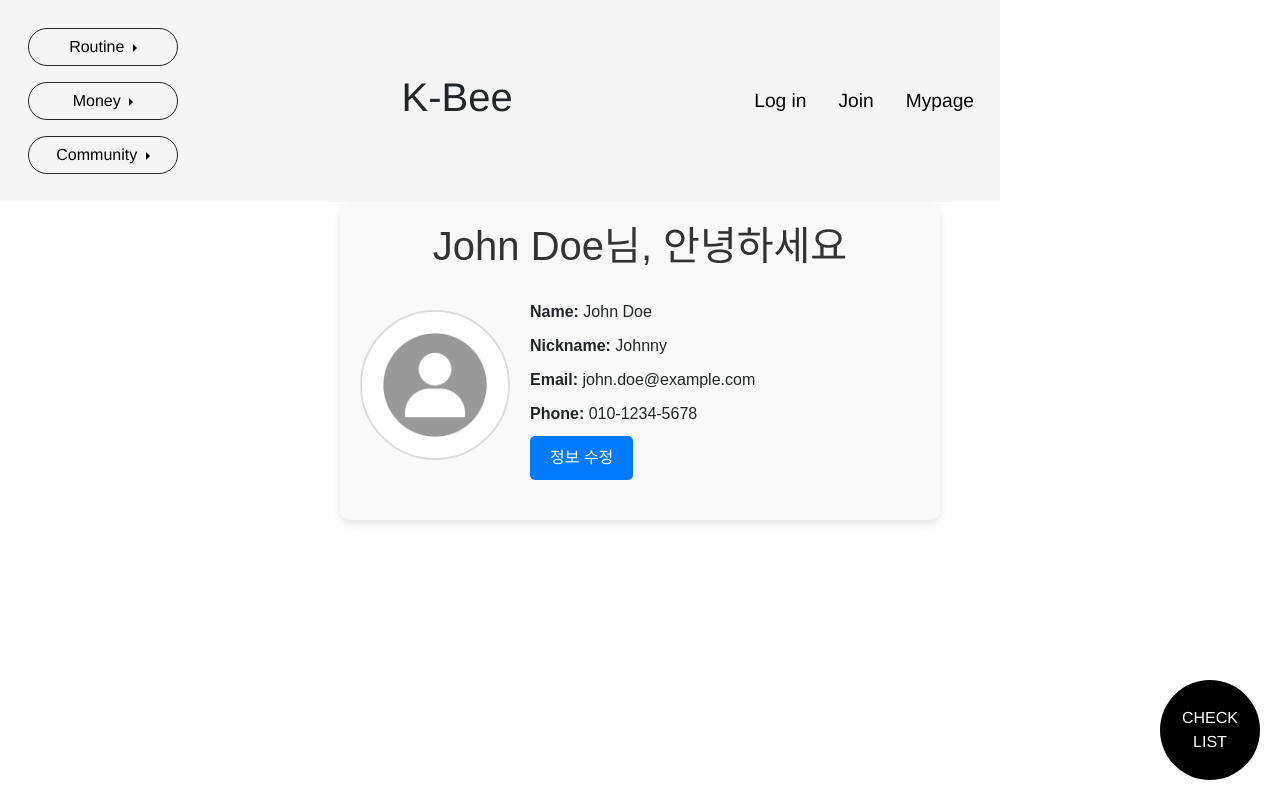
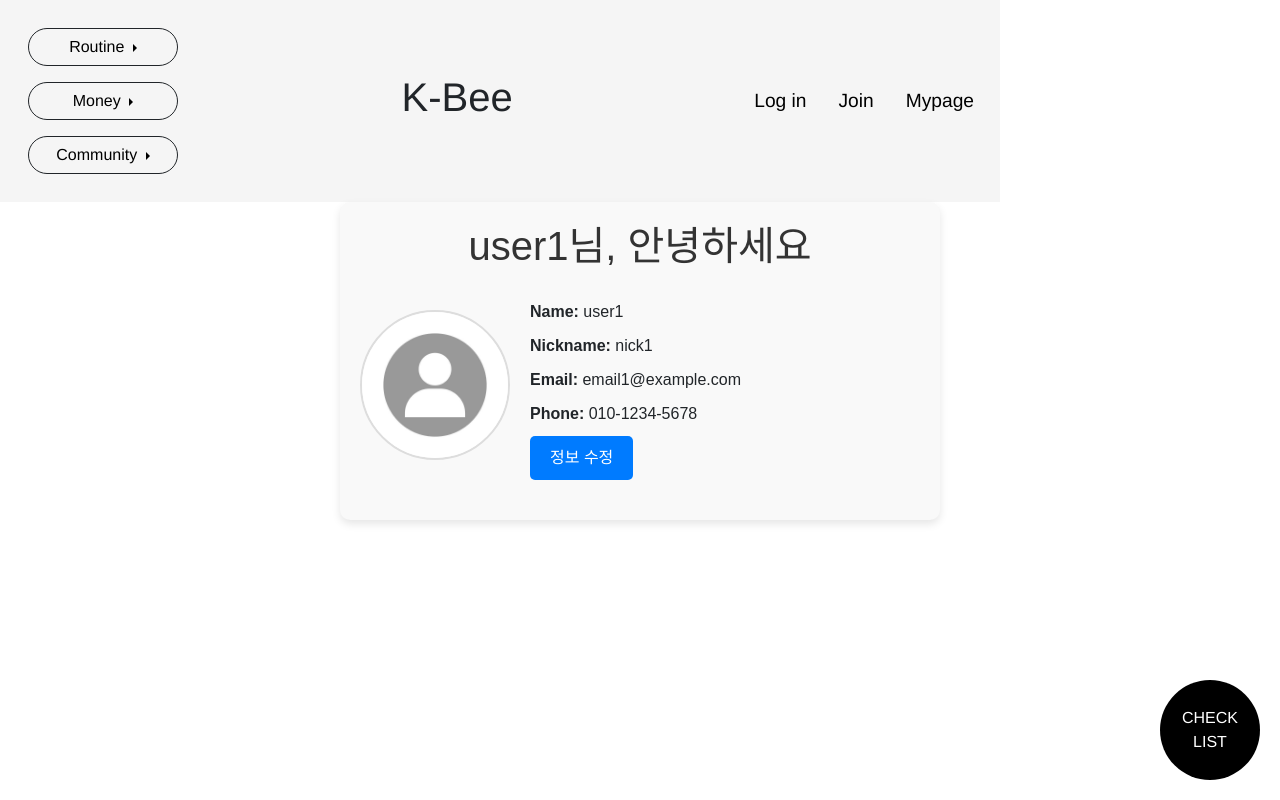
Before and after one commit to nayeon990315/sharing-account-project, a Vue app in the folder frontend/: page /mypage in a window 1280 px wide. Built offline with nearby package versions, Linux system fonts and the light colour scheme.

Commit message:
Update HamePage, MyPage

```diff
--- a/frontend/src/pages/Mypage/MyPage.vue
+++ b/frontend/src/pages/Mypage/MyPage.vue
@@ -55,9 +55,9 @@ export default {
   data() {
     return {
       user: {
-        name: 'John Doe',
-        nickname: 'Johnny', // 닉네임 추가
-        email: 'john.doe@example.com',
+        name: 'user1',
+        nickname: 'nick1',
+        email: 'email1@example.com',
         phone: '010-1234-5678',
       },
       profileImageUrl: profileImage,
@@ -70,11 +70,9 @@ export default {
     },
     saveChanges() {
       this.isEditing = false;
-      // 변경 사항을 저장하는 로직 추가 (예: API 호출 등)
     },
     cancelEdit() {
       this.isEditing = false;
-      // 변경 사항을 취소하는 로직 추가
     },
     onFileChange(event) {
       const file = event.target.files[0];
```
